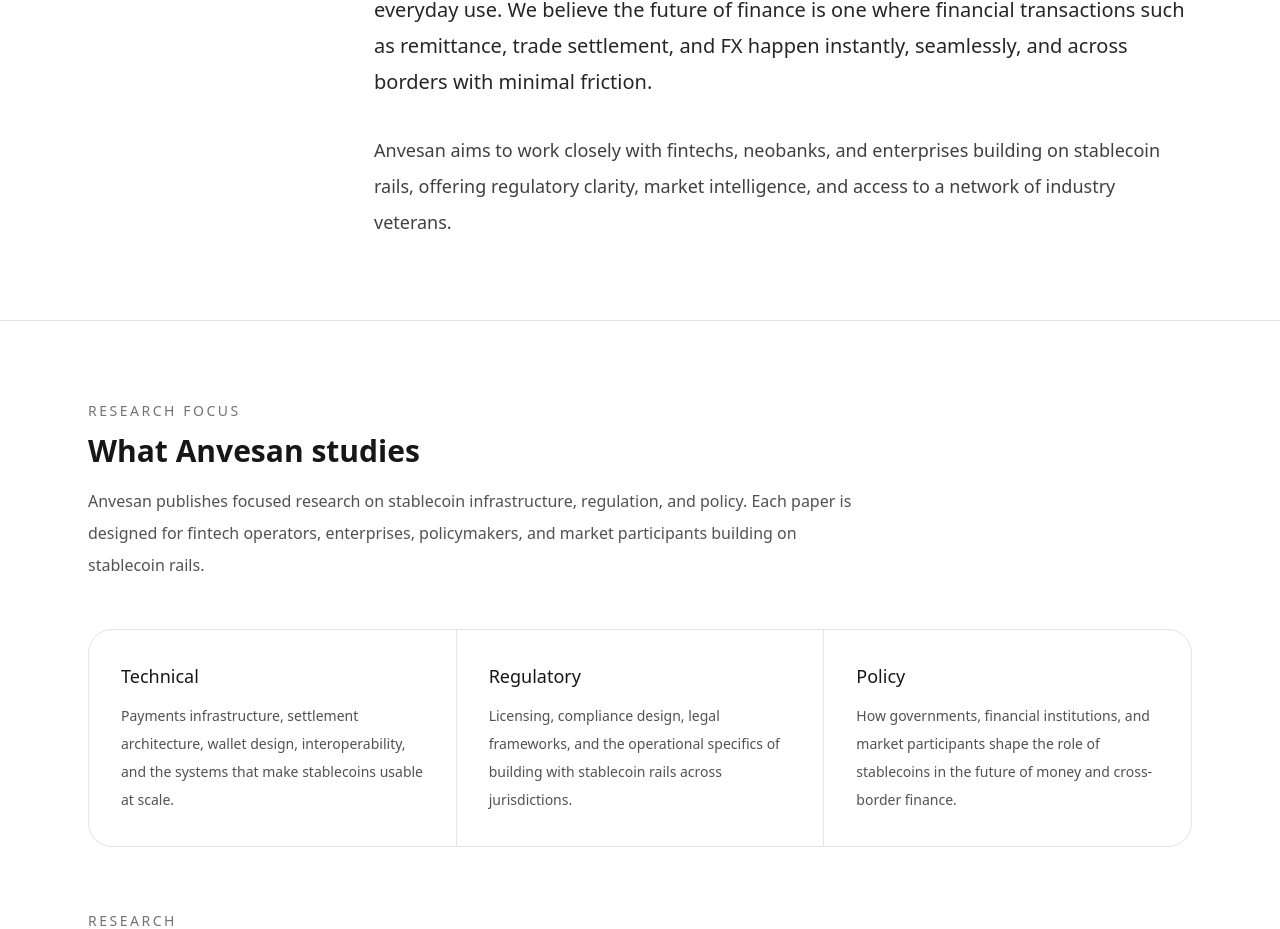
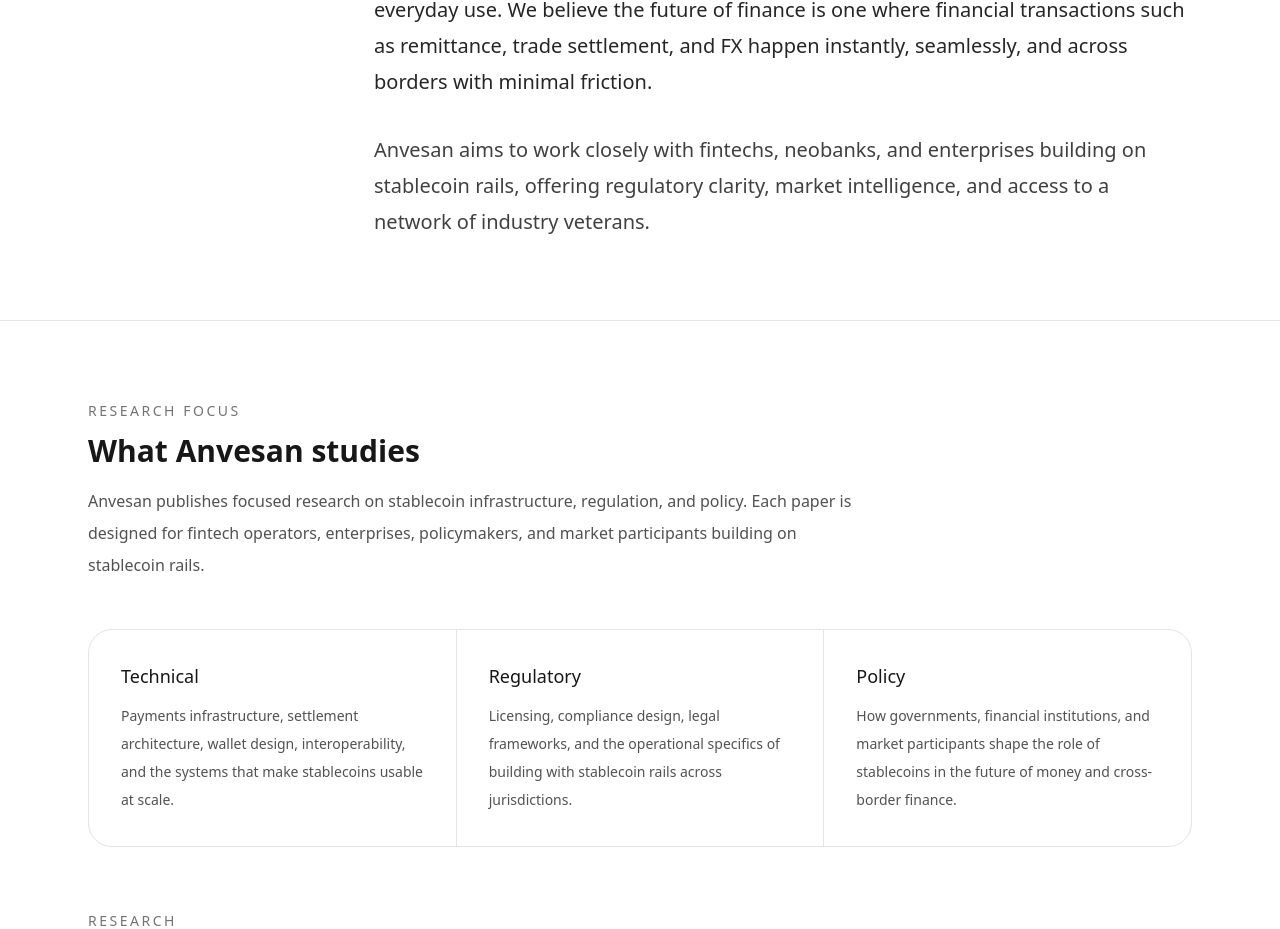
Before and after one commit to Romeo369887/anvesan-site-V2, a Next.js app: page / in a window 1280 px wide. Shown: the part 930-1859 px from the top of the page. Built offline with nearby package versions, Linux system fonts and the light colour scheme.

Commit message:
Update page.js

```diff
--- a/app/page.js
+++ b/app/page.js
@@ -66,7 +66,7 @@
               <p className="max-w-4xl text-xl leading-9 text-neutral-800">
                 Anvesan exists to accelerate the adoption of stablecoins to the point where stablecoins become indistinguishable from money: ubiquitous, interoperable, and invisible in everyday use. We believe the future of finance is one where financial transactions such as remittance, trade settlement, and FX happen instantly, seamlessly, and across borders with minimal friction.
               </p>
-              <p className="mt-8 max-w-4xl text-lg leading-9 text-neutral-700">
+              <p className="mt-8 max-w-4xl text-xl leading-9 text-neutral-700">
                 Anvesan aims to work closely with fintechs, neobanks, and enterprises building on stablecoin rails, offering regulatory clarity, market intelligence, and access to a network of industry veterans.
               </p>
             </div>
```
